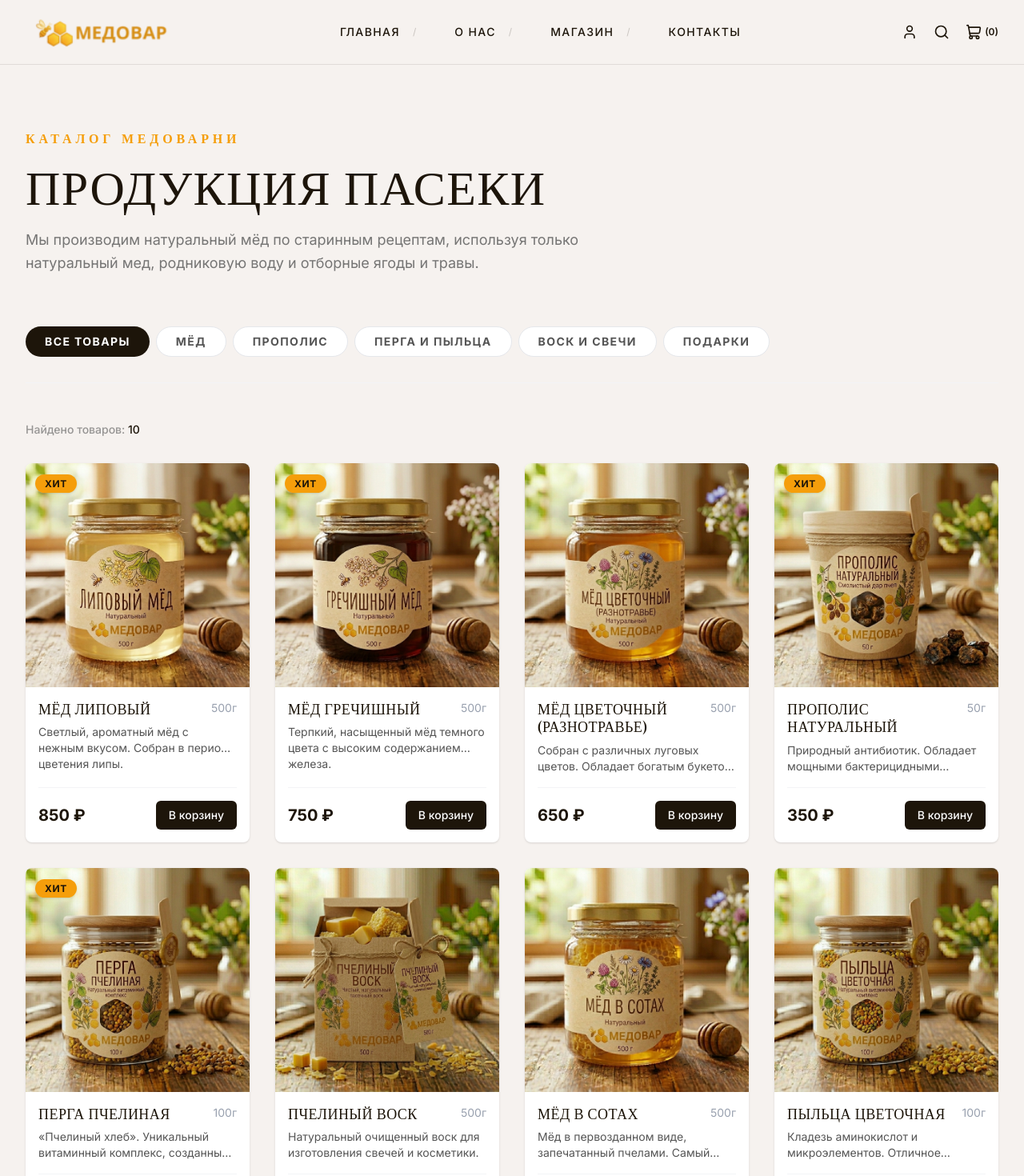
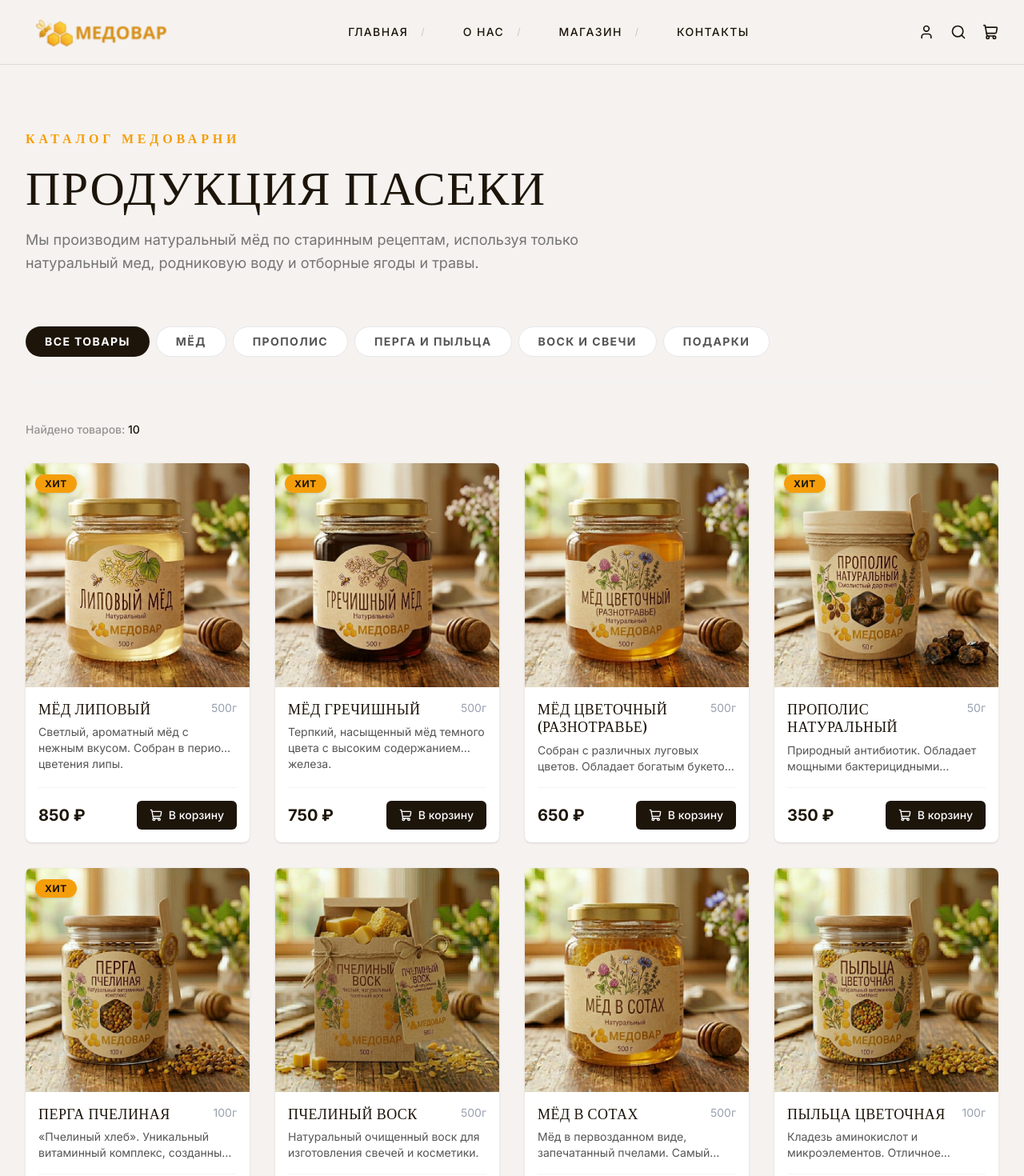
Before and after one commit to Orunov-Sultan/medovar, a React (Vite) app: page /shop in a window 1280 px wide. Shown: the top 1470 px of the page at 80% size. Built offline with nearby package versions, Linux system fonts and the light colour scheme.

Commit message:
реализован функционал добавления товара в корзину в компоненте ProductCard

```diff
--- a/src/components/layout/Header.tsx
+++ b/src/components/layout/Header.tsx
@@ -1,9 +1,11 @@
 import { ShoppingCart, User, Search, Menu, X } from 'lucide-react';
 import { useState } from 'react';
 import { Link } from 'react-router-dom';
+import { useCart } from '../../context/CartContext';
 
 const Header = () => {
   const [isMenuOpen, setIsMenuOpen] = useState(false);
+  const { totalItems } = useCart();
 
   const navLinks = [
     { name: 'Главная', path: '/' },
@@ -18,7 +20,7 @@ const Header = () => {
         <div className="flex items-center justify-between">
           {/* Mobile Menu Button */}
           <button
-            className="lg:hidden text-brand-dark"
+            className="lg:hidden text-brand-dark cursor-pointer"
             onClick={() => setIsMenuOpen(!isMenuOpen)}
           >
             {isMenuOpen ? <X size={28} /> : <Menu size={28} />}
@@ -48,15 +50,19 @@ const Header = () => {
 
           {/* User Actions */}
           <div className="flex items-center space-x-5 text-brand-dark">
-            <button className="hover:text-brand-primary transition-colors">
+            <button className="hover:text-brand-primary transition-colors cursor-pointer">
               <User size={20} />
             </button>
-            <button className="hover:text-brand-primary transition-colors">
+            <button className="hover:text-brand-primary transition-colors cursor-pointer">
               <Search size={20} />
             </button>
-            <Link to="/cart" className="flex items-center hover:text-brand-primary transition-colors">
+            <Link to="/cart" className="flex items-center hover:text-brand-primary transition-colors relative group">
               <ShoppingCart size={20} />
-              <span className="ml-1 text-xs font-semibold">(0)</span>
+              {totalItems > 0 && (
+                <span className="absolute -top-2 -right-2 bg-brand-primary text-brand-dark text-[10px] font-bold h-4 w-4 flex items-center justify-center rounded-full shadow-sm animate-in fade-in zoom-in duration-300">
+                  {totalItems}
+                </span>
+              )}
             </Link>
           </div>
         </div>
--- a/src/components/products/ProductCard.tsx
+++ b/src/components/products/ProductCard.tsx
@@ -1,11 +1,15 @@
-import React from 'react';
-import type { Product } from '../../types/shared';
+import React from "react";
+import type { Product } from "../../types/shared";
+import { useCart } from "../../context/CartContext";
+import { ShoppingCart } from "lucide-react";
 
 interface ProductCardProps {
   product: Product;
 }
 
 const ProductCard: React.FC<ProductCardProps> = ({ product }) => {
+  const { addToCart } = useCart();
+
   return (
     <div className="group bg-white rounded-lg overflow-hidden shadow-sm hover:shadow-md transition-shadow duration-300 flex flex-col h-full">
       <div className="relative aspect-square overflow-hidden bg-gray-100">
@@ -17,7 +21,7 @@ const ProductCard: React.FC<ProductCardProps> = ({ product }) => {
             const target = e.target as HTMLImageElement;
             if (!target.dataset.tried) {
               target.dataset.tried = "true";
-              target.src = "https://placehold.co/400x400/f6f2ef/1d150a?text=" + encodeURIComponent(product.name);
+              target.src = `https://placehold.co/400x400/f6f2ef/1d150a?text=${encodeURIComponent(product.name)}`;
             }
           }}
         />
@@ -56,13 +60,15 @@ const ProductCard: React.FC<ProductCardProps> = ({ product }) => {
             {product.price} ₽
           </span>
           <button
+            onClick={() => addToCart(product)}
             disabled={!product.inStock}
-            className={`px-4 py-2 rounded-md text-sm font-medium transition-all duration-300 ${
+            className={`px-4 py-2 rounded-md text-sm font-medium transition-all duration-300 flex items-center gap-2 cursor-pointer disabled:cursor-not-allowed ${
               product.inStock
-                ? 'bg-brand-dark text-white hover:bg-brand-primary hover:text-brand-dark'
-                : 'bg-gray-200 text-gray-400 cursor-not-allowed'
+                ? "bg-brand-dark text-white hover:bg-brand-primary hover:text-brand-dark"
+                : "bg-gray-200 text-gray-400"
             }`}
           >
+            <ShoppingCart size={16} />
             В корзину
           </button>
         </div>
--- a/src/components/products/ProductGrid.tsx
+++ b/src/components/products/ProductGrid.tsx
@@ -1,6 +1,6 @@
-import React from 'react';
-import type { Product } from '../../types/shared';
-import ProductCard from './ProductCard';
+import React from "react";
+import type { Product } from "../../types/shared";
+import ProductCard from "./ProductCard";
 
 interface ProductGridProps {
   products: Product[];
--- a/src/context/CartContext.tsx
+++ b/src/context/CartContext.tsx
@@ -1,5 +1,5 @@
 import React, { createContext, useContext, useState, ReactNode, useEffect } from 'react';
-import { Product } from '../types/shared';
+import type { Product } from '../types/shared';
 
 export interface CartItem extends Product {
   quantity: number;
```
